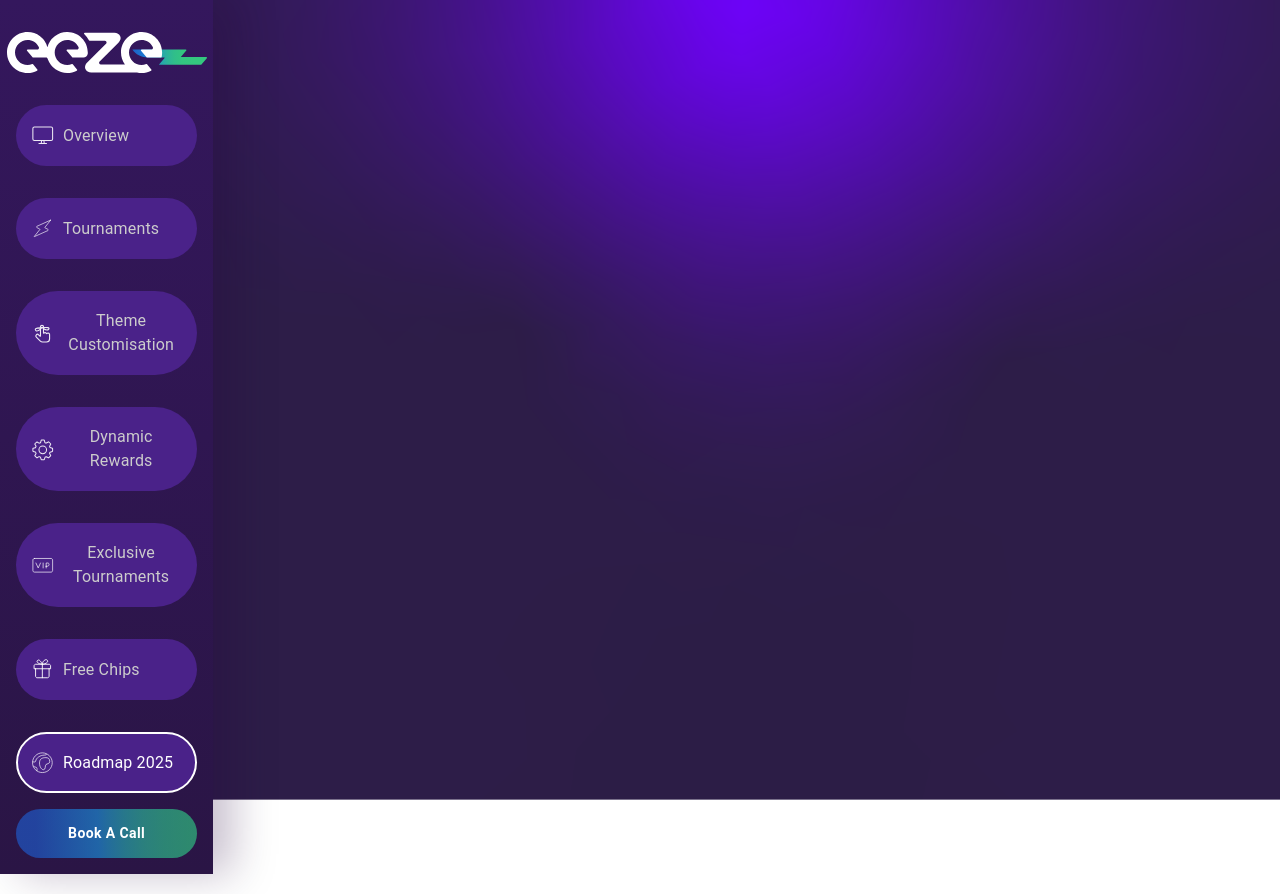
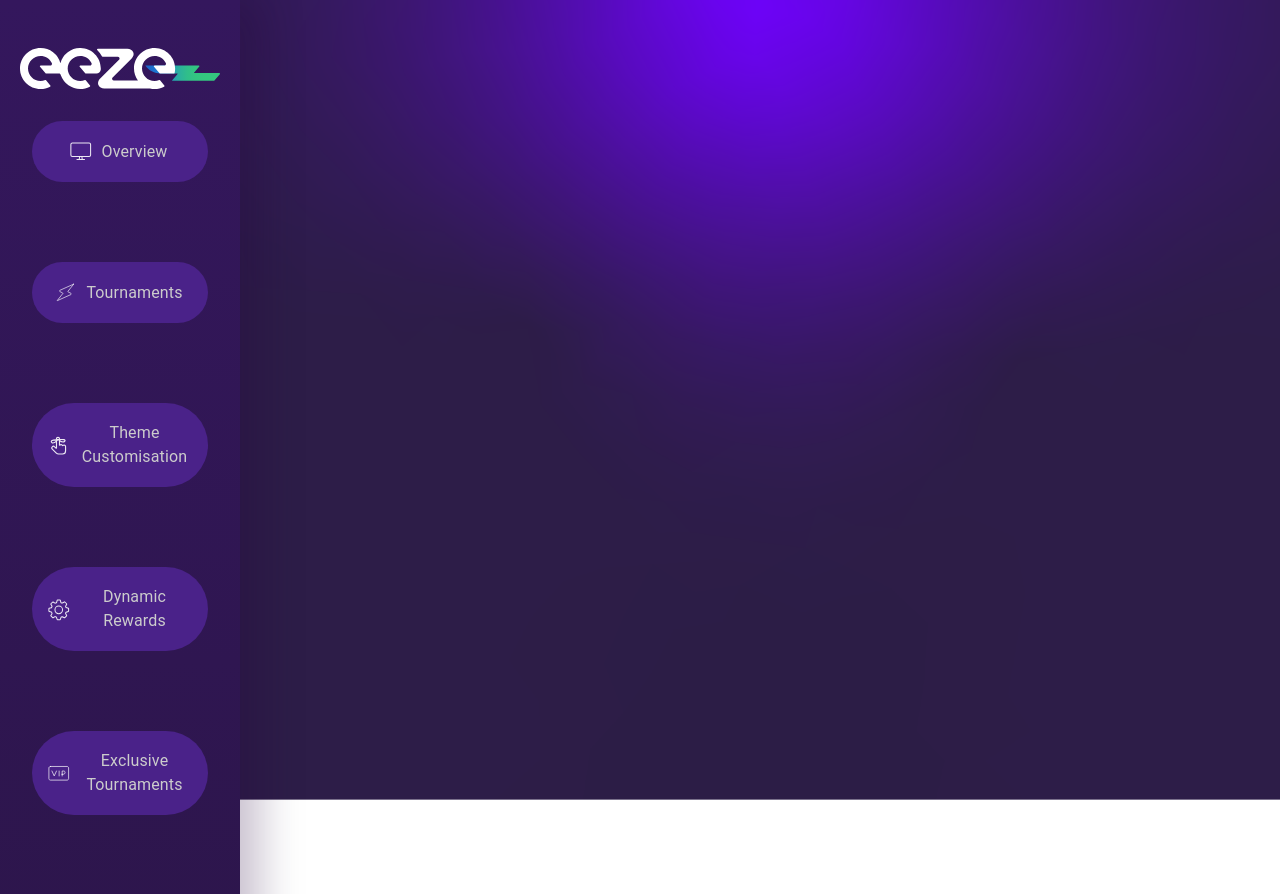
Before and after one commit to eeze-tain/eeze, a React (Create React App) app: page /roadmap in a window 1280 px wide. Shown: the top 894 px of the page. Built offline with nearby package versions, Linux system fonts and the light colour scheme.

Commit message:
update Home Page for iMac screen size

```diff
--- a/src/App.tsx
+++ b/src/App.tsx
@@ -13,12 +13,12 @@ const App: React.FC = () => {
   return (
     <Grid container sx={{ height: '100vh', margin: 0, padding: 0 }}>
       {/* Navbar spans 3 columns, is sticky */}
-      <Grid item xs={2} sx={{ position: 'sticky', top: 0, zIndex: 100 }}>
+      <Grid item xs={2.25} sx={{ position: 'sticky', top: 0, zIndex: 100 }}>
         <Navbar />
       </Grid>
 
       {/* Content spans the remaining 9 columns and has background image */}
-      <Grid item xs={10} sx={{
+      <Grid item xs={9.75} sx={{
         height: '100vh',
         backgroundImage: 'url(/eeze/images/background.png)',
         backgroundSize: 'cover',
--- a/src/components/NavBar.tsx
+++ b/src/components/NavBar.tsx
@@ -12,7 +12,7 @@ const Navbar: React.FC = () => {
         display: 'flex',
         flexDirection: 'column',
         alignItems: 'center',
-        padding: '1rem',
+        padding: '2rem',
         gap: '0rem',
         background: 'linear-gradient(180deg, #34175D 0%, #2A1545 100%)',
         boxShadow: '20px 0px 40px 0px rgba(34, 5, 60, 0.25)',
@@ -20,15 +20,15 @@ const Navbar: React.FC = () => {
         zIndex: 100,
         position: 'sticky', // Sticky Navbar
         top: 0,
-        '@media screen and (min-width: 2560px)': {
-          minHeight: '95.5vh',
-          padding: '2rem', // Larger padding for high-res screens
+        // '@media screen and (min-width: 2520px)': {
+        //   minHeight: '95.5vh',
+        //   padding: '2rem', // Larger padding for high-res screens
+        //   gap: '1rem',
+        // },
+        '@media screen and (min-width: 2520px)': {
+          minHeight: '99vh',
+          paddingX: '5.5rem', // Larger padding for high-res screens
           gap: '1rem',
-        },
-        '@media screen and (min-width: 5120px)': {
-          minHeight: '98vh',
-          padding: '2rem', // Larger padding for high-res screens
-          gap: '0rem',
         },
       }}
     >
@@ -40,15 +40,15 @@ const Navbar: React.FC = () => {
         sx={{
           width: '200px',
           padding: '1rem',
-          '@media screen and (min-width: 2560px)': {
-            margin: '3rem 2rem 8rem 3rem',
+          // '@media screen and (min-width: 2520px)': {
+          //   margin: '3rem 2rem 8rem 3rem',
+          //   padding: '1rem',
+          //   width: '300px', // Scale logo for large screens
+          // },
+          '@media screen and (min-width: 2520px)': {
+            margin: '6.5rem 0rem 8rem 4rem',
             padding: '1rem',
-            width: '300px', // Scale logo for large screens
-          },
-          '@media screen and (min-width: 3200px)': {
-            margin: '3rem 2rem 8rem 3rem',
-            padding: '1rem',
-            width: '350px', // Scale logo for large screens
+            width: '650px', // Scale logo for large screens
           },
         }}
       />
@@ -70,34 +70,18 @@ const Navbar: React.FC = () => {
             key={item.label}
             component={Link}
             to={item.path}
-            startIcon={
-              <Box
-                component="img"
-                src={item.icon}
-                alt={`${item.label} Icon`}
-                sx={{
-                  width: '25px',
-                  '@media screen and (min-width: 2560px)': {
-                    width: '45px', // Scale icon for large screens
-                  },
-                  '@media screen and (min-width: 3200px)': {
-                    width: '50px', // Scale icon for large screens
-                  },
-                }}
-              />
-            }
             sx={{
               color: isActive ? '#FFFFFF' : '#CCCCCC',
               textTransform: 'none',
               fontFamily: 'Inter',
-              fontSize: '24px',
+              fontSize: '30px',
               fontStyle: 'normal',
               fontWeight: 700,
               textAlign: 'center',
               lineHeight: 'normal',
-              justifyContent: 'flex-start',
+              justifyContent: 'center',
               width: '100%',
-              margin: '1rem 1rem 1rem 1rem',
+              margin: '1rem 3rem 4rem 3rem',
               padding: '1rem 1rem',
               borderRadius: '50px',
               border: isActive ? '2px solid #FFF' : '2px solid transparent',
@@ -106,25 +90,42 @@ const Navbar: React.FC = () => {
                 color: '#FFFFFF',
                 border: '2px solid #FFF',
               },
-              '@media screen and (min-width: 2560px)': {
+              '@media screen and (min-width: 2520px)': {
                 border: isActive ? '2px solid #FFF' : '2px solid transparent',
                 padding: '.75rem 1.5rem', // Larger padding
               },
               '@media screen and (min-width: 3199px)': {
                 border: isActive ? '2px solid #FFF' : '2px solid transparent',
-                padding: '1rem 2rem', // Larger padding
+                padding: '3.25rem', // Larger padding
               },
             }}
+            startIcon={
+              <Box
+                component="img"
+                src={item.icon}
+                alt={`${item.label} Icon`}
+                sx={{
+                  width: '25px',
+                  // '@media screen and (min-width: 2520px)': {
+                  //   width: '45px', // Scale icon for large screens
+                  // },
+                  '@media screen and (min-width: 2520px)': {
+                    minWidth: '3.5rem', // Scale icon for large screens
+
+                  },
+                }}
+              />
+            }
           >
             <Typography
               sx={{
-                '@media screen and (min-width: 2560px)': {
+                '@media screen and (min-width: 2520px)': {
                   fontSize: '1.3rem', // Scale up text
                   padding: '0.5rem 1rem', // Larger padding
                 },
                 '@media screen and (min-width: 3199px)': {
-                  fontSize: '1.65rem', // Scale up text
-                  padding: '1rem 2rem', // Larger padding
+                  fontSize: '2.5rem', // Scale up text
+                  padding: '0rem 2rem', // Larger padding
                 },
               }}
             >
@@ -143,25 +144,45 @@ const Navbar: React.FC = () => {
           color: '#FFFFFF',
           borderRadius: '25px',
           width: '100%',
+          fontSize: '30px',
           padding: '12px 16px',
           textTransform: 'none',
-          fontWeight: 'bold',
+          fontWeight: 'normal',
           '&:hover': {
             backgroundColor: '#2E9D9E',
           },
-          '@media screen and (min-width: 2560px)': {
+          // '@media screen and (min-width: 2520px)': {
+          //   marginTop: '4rem',
+          //   fontSize: '1.65rem', // Scale up text
+          //   padding: '1rem 2rem', // Larger padding
+          // },
+          '@media screen and (min-width: 2520px)': {
             marginTop: '4rem',
-            fontSize: '1.65rem', // Scale up text
-            padding: '1rem 2rem', // Larger padding
-          },
-          '@media screen and (min-width: 3200px)': {
-            marginTop: '4rem',
-            fontSize: '1.65rem', // Scale up text
-            padding: '1.5rem 2rem', // Larger padding
+            // fontSize: '1.65rem', // Scale up text
+            padding: '3.5rem', // Larger padding
+            fontSize: '2.5rem', // Scale up text
+            // padding: '0rem 2rem', // Larger padding
           },
         }}
+        startIcon={
+          <Box
+            component="img"
+            src={'/eeze/svg/phone.svg'}
+            alt={`Phone Icon`}
+            sx={{
+              width: '25px',
+              // '@media screen and (min-width: 2520px)': {
+              //   width: '45px', // Scale icon for large screens
+              // },
+              '@media screen and (min-width: 2520px)': {
+                minWidth: '3.5rem', // Scale icon for large screens
+
+              },
+            }}
+          />
+        }
       >
-        Book A Call
+        BOOK A CALL
       </Button>
     </Box>
   );
```
Also changed, not shown: src/pages/Home.tsx (+25 -18 lines), public/svg/phone.svg (added).
